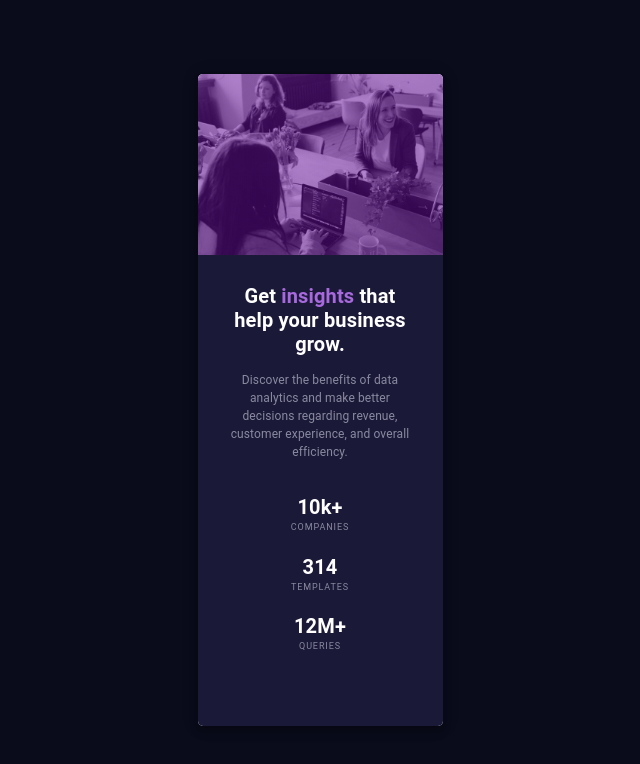
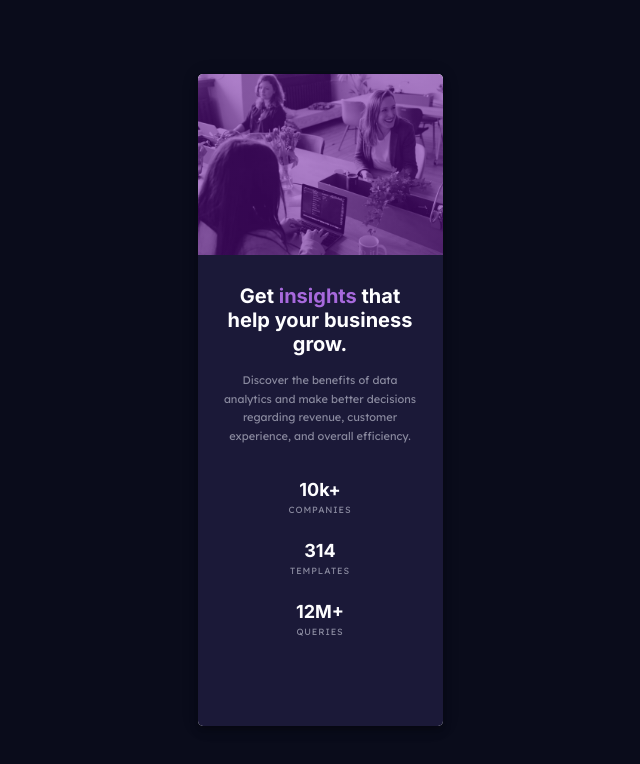
Before and after one commit to HansKre/fem-stats-preview-component, a React (Create React App) app: page / in a window 1280 px wide. Shown: the top 764 px of the page, without its empty margins (320-960 px from the left). Built offline with nearby package versions, Linux system fonts and the light colour scheme.

Commit message:
Use style-guide fonts.

```diff
--- a/public/index.html
+++ b/public/index.html
@@ -8,6 +8,11 @@
   <meta name="theme-color" content="#000000" />
   <meta name="description" content="Stats Preview Card - Challange from frontendmentor.io" />
   <link rel="apple-touch-icon" href="%PUBLIC_URL%/favicon-32x32.png" />
+  <!-- fonts -->
+  <link rel="preconnect" href="https://fonts.googleapis.com">
+  <link rel="preconnect" href="https://fonts.gstatic.com" crossorigin>
+  <link href="https://fonts.googleapis.com/css2?family=Inter:wght@400;700&display=swap" rel="stylesheet">
+  <link href="https://fonts.googleapis.com/css2?family=Lexend+Deca&display=swap" rel="stylesheet">
   <title>Frontend Mentor | Stats Preview Card</title>
 </head>
 
--- /dev/null
+++ b/rem-ressources/style-guide.md
@@ -0,0 +1,36 @@
+# Front-end Style Guide
+
+## Layout
+
+The designs were created to the following widths:
+
+- Mobile: 375px
+- Desktop: 1440px
+
+## Colors
+
+### Primary
+
+- Very dark blue (main background): hsl(233, 47%, 7%)
+- Dark desaturated blue (card background): hsl(244, 38%, 16%)
+- Soft violet (accent): hsl(277, 64%, 61%)
+
+### Neutral
+
+- White (main heading, stats): hsl(0, 0%, 100%)
+- Slightly transparent white (main paragraph): hsla(0, 0%, 100%, 0.75)
+- Slightly transparent white (stat headings): hsla(0, 0%, 100%, 0.6)
+
+## Typography
+
+### Body Copy
+
+- Font size: 15px
+
+### Font
+
+- Family: [Inter](https://fonts.google.com/specimen/Inter)
+- Weights: 400, 700
+
+- Family: [Lexend Deca](https://fonts.google.com/specimen/Lexend+Deca)
+- Weights: 400
--- a/src/StatsPreviewCard.tsx
+++ b/src/StatsPreviewCard.tsx
@@ -1,9 +1,21 @@
-import {makeStyles} from '@material-ui/core/styles';
+import {makeStyles, createTheme} from '@material-ui/core/styles';
 import Card from '@material-ui/core/Card';
 import CardContent from '@material-ui/core/CardContent';
 import Typography from '@material-ui/core/Typography';
 import headerImg from './images/image-header-mobile.jpg';
 import {Grid} from '@material-ui/core';
+import {ThemeProvider} from '@material-ui/core';
+
+const Theme = createTheme({
+    typography: {
+        fontFamily: [
+            "'Lexend Deca', sans-serif"
+        ].join(','),
+        h6: {
+            fontFamily: "'Inter', sans-serif"
+        },
+    },
+});
 
 const useStyles = makeStyles((theme) => ({
     card: {
@@ -45,6 +57,12 @@ const useStyles = makeStyles((theme) => ({
         lineHeight: 1.2,
         marginTop: "13px",
     },
+    h7: {
+        color: "#FEFEFF",
+        lineHeight: 1.3,
+        marginTop: "22px",
+        fontSize: "18px",
+    },
     highlightedText: {
         color: "#A769DC",
     },
@@ -52,8 +70,9 @@ const useStyles = makeStyles((theme) => ({
         color: "#8A8A9F",
     },
     description: {
-        fontSize: "12px",
+        fontSize: "11px",
         paddingTop: "15px",
+        lineHeight: "1.7",
     },
     label: {
         fontSize: "9px",
@@ -61,10 +80,7 @@ const useStyles = makeStyles((theme) => ({
         letterSpacing: "0.1em",
     },
     marginTopFirst: {
-        marginTop: "34px",
-    },
-    marginTop: {
-        marginTop: "20px",
+        marginTop: "32px",
     },
 }));
 
@@ -72,6 +88,7 @@ export default function StatsPreviewCard() {
     const classes = useStyles();
 
     return (
+        <ThemeProvider theme={Theme}>
             <Card className={classes.card} elevation={6} >
                 <div
                     className={classes.headerImg}
@@ -87,21 +104,21 @@ export default function StatsPreviewCard() {
                                 Discover the benefits of data analytics and make better decisions regarding revenue, customer experience, and overall efficiency.
                             </Typography>
                             {/* COMPANIES */}
-                        <Typography className={`${classes.marginTopFirst} ${classes.h6} ${classes.bold}`} variant="h6">
+                            <Typography className={`${classes.marginTopFirst} ${classes.h7} ${classes.bold}`} variant="h6">
                                 10k+
                                 <Typography className={`${classes.descriptionColor} ${classes.label}`}>
                                     COMPANIES
                                 </Typography>
                             </Typography>
                             {/* TEMPLATES */}
-                        <Typography className={`${classes.marginTop} ${classes.h6} ${classes.bold}`} variant="h6">
+                            <Typography className={`${classes.h7} ${classes.bold}`} variant="h6">
                                 314
                                 <Typography className={`${classes.descriptionColor} ${classes.label}`}>
                                     TEMPLATES
                                 </Typography>
                             </Typography>
                             {/* QUERIES */}
-                        <Typography className={`${classes.marginTop} ${classes.h6} ${classes.bold}`} variant="h6">
+                            <Typography className={`${classes.h7} ${classes.bold}`} variant="h6">
                                 12M+
                                 <Typography className={`${classes.descriptionColor} ${classes.label}`}>
                                     QUERIES
@@ -109,8 +126,8 @@ export default function StatsPreviewCard() {
                             </Typography>
                         </CardContent>
                     </Grid>
-
                 </Grid>
             </Card>
+        </ThemeProvider>
     );
 }
--- a/src/index.css
+++ b/src/index.css
@@ -4,9 +4,7 @@
 
 html, body {
   margin: 0;
-  font-family: -apple-system, BlinkMacSystemFont, 'Segoe UI', 'Roboto', 'Oxygen',
-    'Ubuntu', 'Cantarell', 'Fira Sans', 'Droid Sans', 'Helvetica Neue',
-    sans-serif;
+  font-family: 'Inter', sans-serif;
   -webkit-font-smoothing: antialiased;
   -moz-osx-font-smoothing: grayscale;
   background-color: #0A0C1B;
```
Lines whose indentation alone changed are shown as unchanged.
